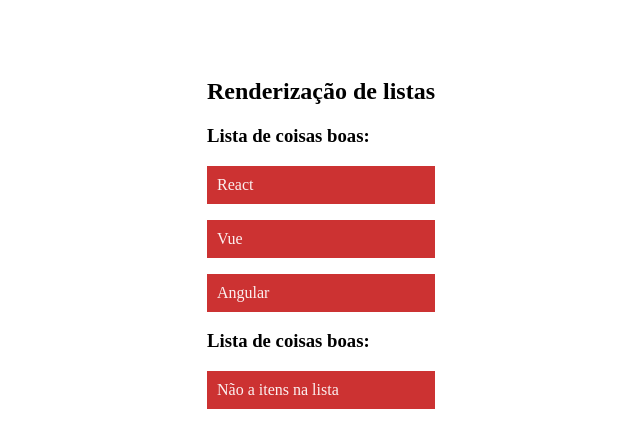
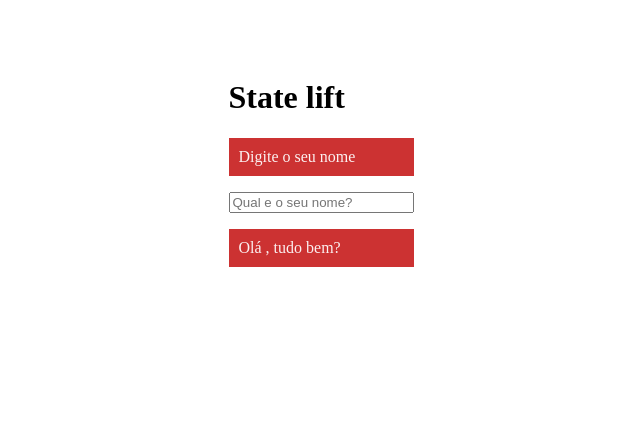
Before and after one commit to JOESTAR117/Curso-React, a React (Vite) app in the folder meu-projeto/: page / in a window 1280 px wide. Shown: the top 448 px of the page, without its empty margins (319-959 px from the left). Built offline with nearby package versions, Linux system fonts and the light colour scheme.

Commit message:
State Lift

```diff
--- a/meu-projeto/src/App.jsx
+++ b/meu-projeto/src/App.jsx
@@ -1,17 +1,19 @@
-import List2 from "./components/List/List2";
+import { useState } from "react";
+import Saudacao from "./components/Saudacao/Saudacao";
+import SeuNome from "./components/SeuNome/SeuNome";
+
 
 
 function App() {
 
-
-  const meusItens = ['React', 'Vue', 'Angular']
+  const [nome,setNome] = useState('')
 
   return (
-    <section>
-      <h1>Renderização de listas</h1>
-      <List2 itens={meusItens} />
-      <List2 itens={[]} />
-    </section>
+    <div>
+      <h1>State lift</h1>
+      <SeuNome setNome={setNome} />
+      <Saudacao nome = {nome} />
+    </div>
   );
 }
 
--- /dev/null
+++ b/meu-projeto/src/components/Saudacao/Saudacao.jsx
@@ -0,0 +1,12 @@
+function Saudacao({nome}){
+
+    function gerarSaudacao(algumNome){
+        return `Olá ${algumNome}, tudo bem?`
+    }
+
+    return (
+        <><p>{gerarSaudacao(nome)}</p></>
+    )
+}
+
+export default Saudacao;
--- /dev/null
+++ b/meu-projeto/src/components/SeuNome/SeuNome.jsx
@@ -0,0 +1,11 @@
+function SeuNome({setNome}) {
+
+  return (
+    <div>
+      <p>Digite o seu nome</p>
+      <input type="text" placeholder="Qual e o seu nome?" onChange={(e) => setNome(e.target.value)} />
+    </div>
+  );
+}
+
+export default SeuNome;
```
